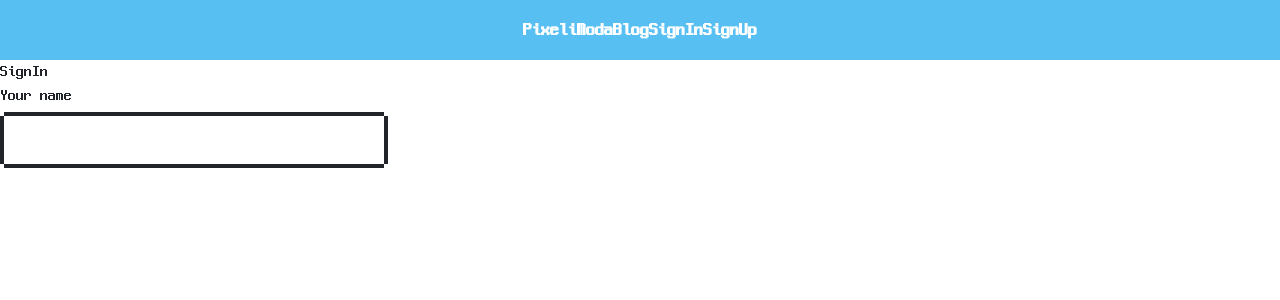
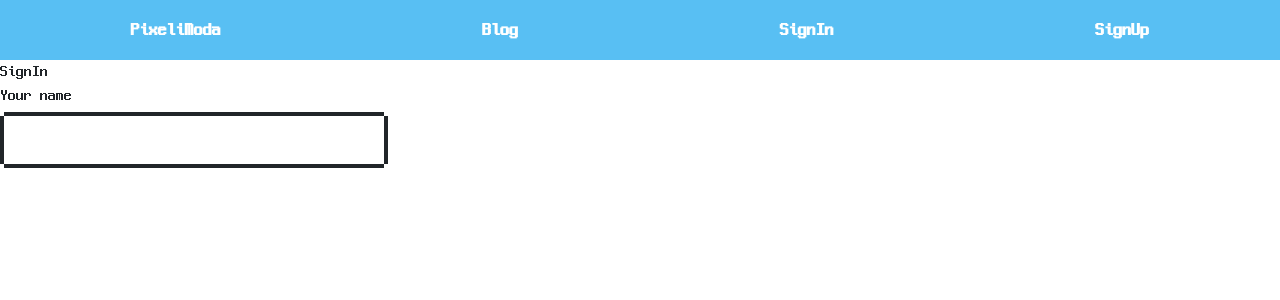
Before and after one commit to Eriniss/pixeliModa-client, a React (Create React App) app: page /sign-in in a window 1280 px wide. Shown: the top 300 px of the page. Built offline with nearby package versions, Linux system fonts and the light colour scheme.

Commit message:
:sparkles: 네이게이션바 UI 임시 수정

```diff
--- a/src/components/ui/NavigationBar/NavigationBar.tsx
+++ b/src/components/ui/NavigationBar/NavigationBar.tsx
@@ -10,7 +10,7 @@ const NavigationWrapper = styled.nav<NavigationWrapperProps>`
   display: flex;
   flex-direction: row;
   align-items: center;
-  justify-content: center;
+  justify-content: space-around;
   height: 60px;
   background-color: rgba(88, 191, 243, ${(props) => (props.isScrolled ? 0.3 : 1)});
   transition: background-color 0.3s ease-in-out;
@@ -52,7 +52,7 @@ export const NavigationBar = () => {
 
   return (
     <NavigationWrapper isScrolled={isScrolled}>
-      <LinkWrapper to="/">
+      <LinkWrapper to="/" style={{ float: 'left' }}>
         <NavigationTitleLogo>PixeliModa</NavigationTitleLogo>
       </LinkWrapper>
       <LinkWrapper to="/blog">
```
